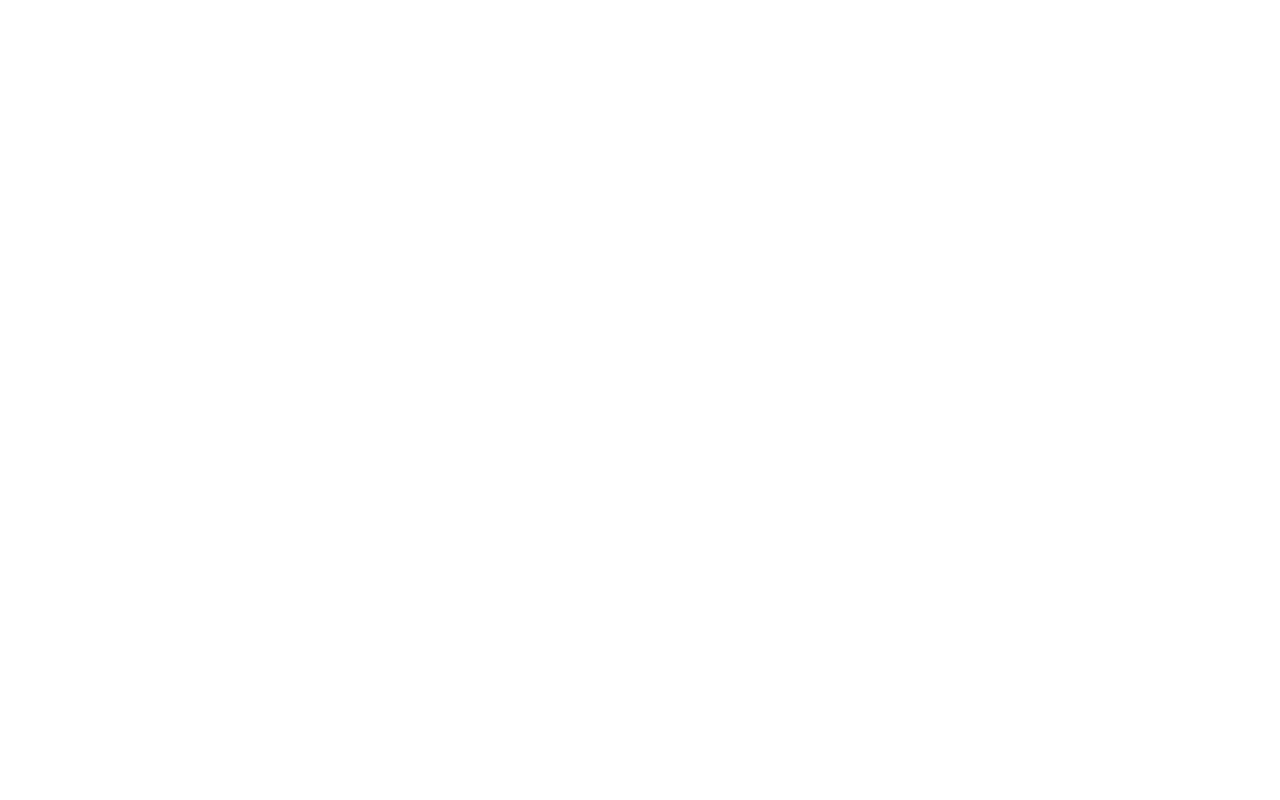
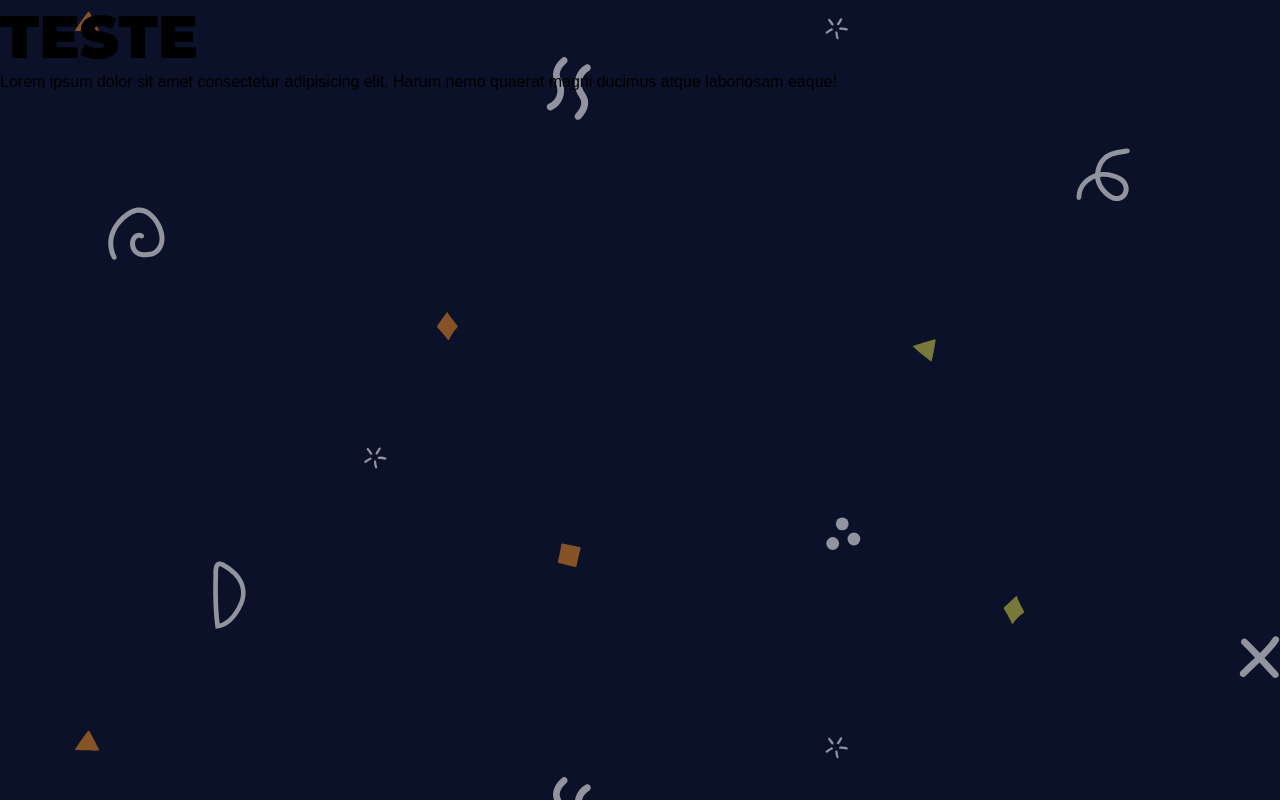
Before and after one commit to erickhonorio5/landing-page-cursojs, a plain HTML site: page Curso HTML e CSS/index.html in a window 1280 px wide. Drawn offline with Linux system fonts and the light colour scheme.

Commit message:
PROJ#03 - Incluindo CSS e SVG

```diff
--- a/Curso HTML e CSS/assets/css/styles.css
+++ b/Curso HTML e CSS/assets/css/styles.css
@@ -0,0 +1,52 @@
+* {
+    margin: 0;
+    padding: 0;
+    font-family: sans-serif;
+}
+html {
+    font-size: 62.5%;
+}
+
+/* font-family: 'Montserrat', sans-serif;
+font-family: 'Open Sans', sans-serif; */
+
+body {
+    font-family: 'Open Sans', sans-serif;
+    font-size: 1.6rem;
+}
+
+h1, h2, h3, h4, h5, h6 {
+    font-family: 'Montserrat', sans-serif;
+}
+
+h1 {
+    font-size: 6rem;
+    text-transform: uppercase;
+}
+
+h2 {
+    font-size: 5.5rem;
+}
+
+h3 {
+    font-size: 5rem;
+}
+
+h4 {
+    font-size: 4.5rem;
+}
+
+h5 {
+    font-size: 4rem;
+}
+
+h6 {
+    font-size: 3.5rem;
+}
+
+.main-bg {
+    background-image: url('../img/main-bg.svg');
+    background-size: cover;
+    background-position: center center;
+    background-size: auto;
+}
--- a/Curso HTML e CSS/index.html
+++ b/Curso HTML e CSS/index.html
@@ -4,13 +4,16 @@
     <meta charset="UTF-8">
     <meta http-equiv="X-UA-Compatible" content="IE=edge">
     <meta name="viewport" content="width=device-width, initial-scale=1.0">
-    <title>Landing Paege</title>
+    <title>Landing Page</title>
 
 <link rel="stylesheet" href="assets/css/styles.css">
+<link rel="preconnect" href="https://fonts.googleapis.com">
+<link rel="preconnect" href="https://fonts.gstatic.com" crossorigin>
+<link href="https://fonts.googleapis.com/css2?family=Montserrat:wght@900&family=Open+Sans:ital,wght@0,400;0,700;1,400&display=swap" rel="stylesheet">
 
 </head>
-<body>
-    <section class="section-one">
-    </section>
+<body class="main-bg">
+    <h1>Teste</h1>
+    <p>Lorem ipsum dolor sit amet consectetur adipisicing elit. Harum nemo quaerat magni ducimus atque laboriosam eaque!</p>
 </body>
 </html>
```
Also changed, not shown: Curso HTML e CSS/assets/img/javascript-not-optimized.svg (added), Curso HTML e CSS/assets/img/javascript.svg (added), Curso HTML e CSS/assets/img/main-bg.svg (added).
